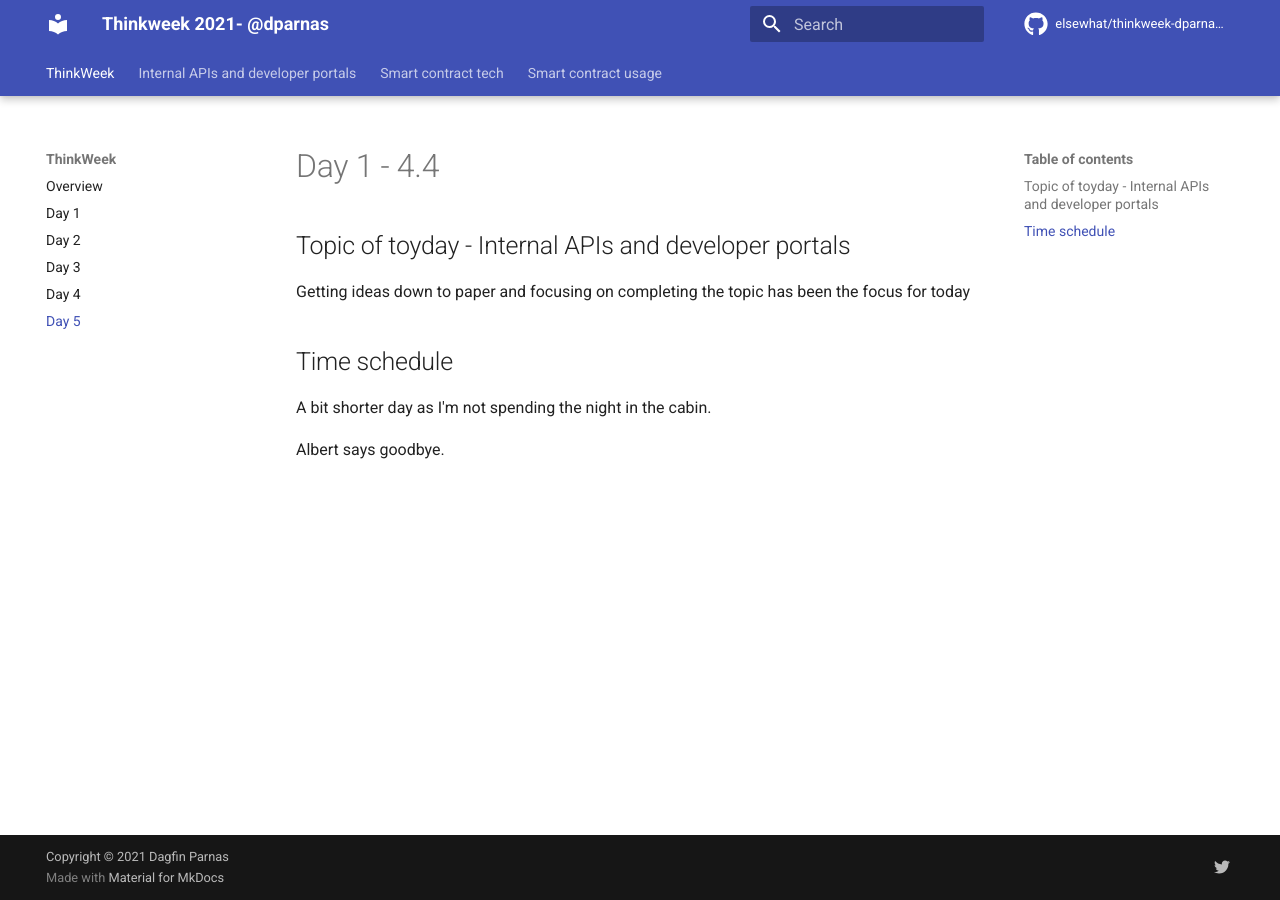
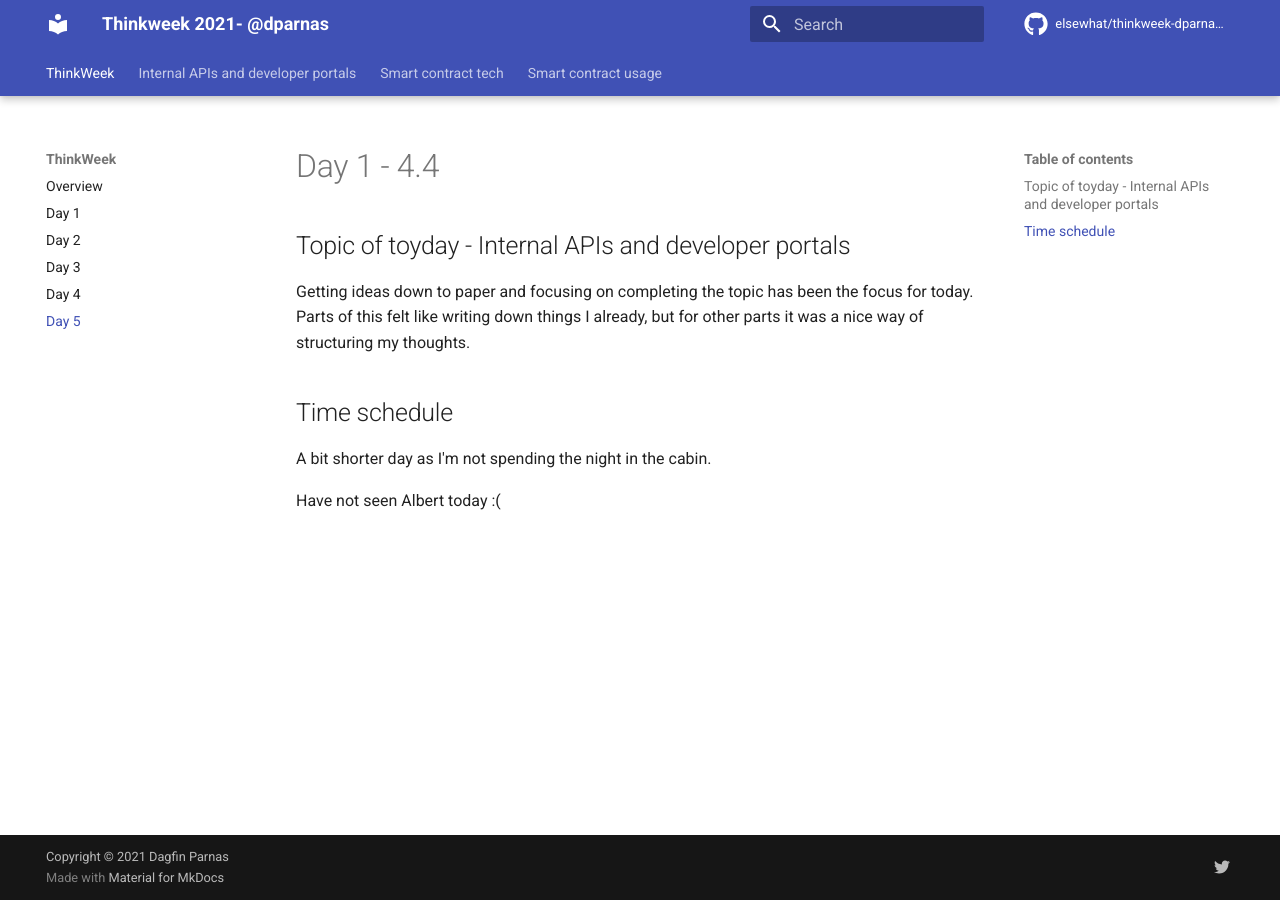
Before and after one commit to elsewhat/thinkweek-dparnas-2021, an MkDocs documentation site: the page built from docs/day5.md, in a window 1280 px wide. Built offline with MkDocs 1.6.1 and Material for MkDocs 9.7.7, drawn with Linux system fonts in a browser that asks for light colours; comment, search, counter and statistics services are not loaded.

Commit message:
Update day5.md

```diff
--- a/docs/day5.md
+++ b/docs/day5.md
@@ -1,10 +1,10 @@
 # Day 1 - 4.4
 
-
 ## Topic of toyday - Internal APIs and developer portals
-Getting ideas down to paper and focusing on completing the topic has been the focus for today
+Getting ideas down to paper and focusing on completing the topic has been the focus for today.
+Parts of this felt like writing down things I already, but for other parts it was a nice way of structuring my thoughts.
 
 ## Time schedule
 A bit shorter day as I'm not spending the night in the cabin.
 
-Albert says goodbye.
+Have not seen Albert today :(
```
